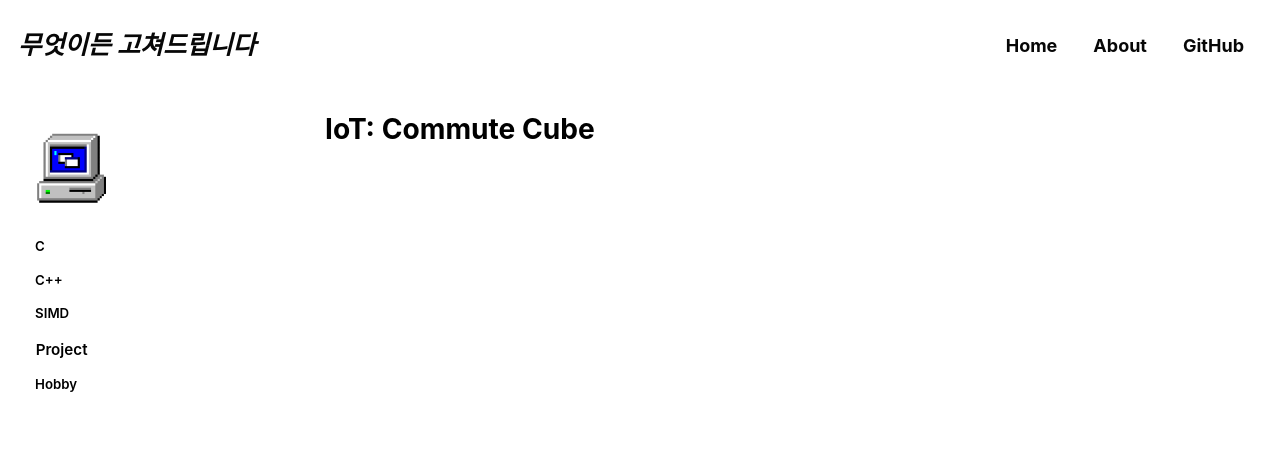
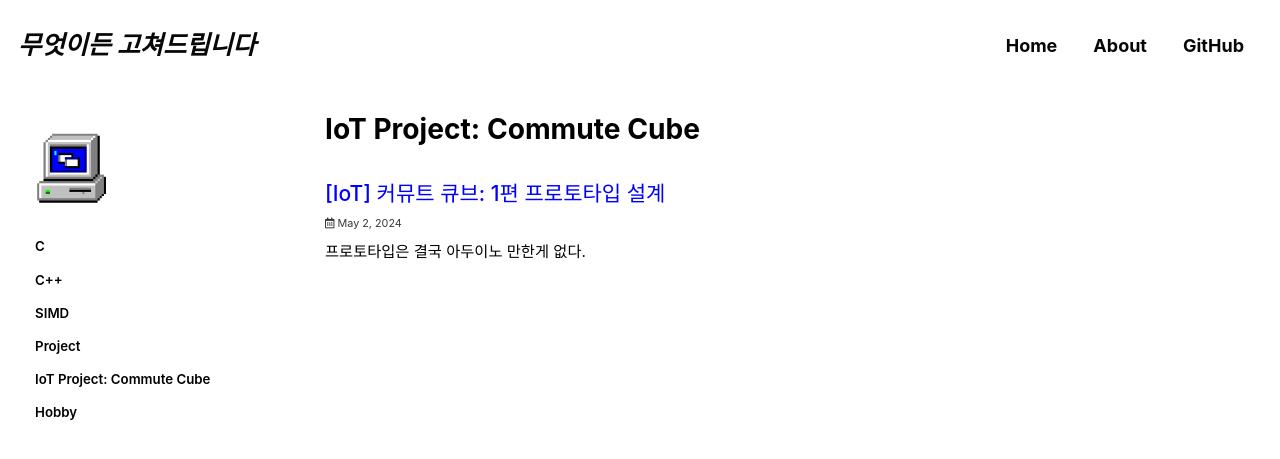
Before and after one commit to jeekpark/jeekpark.github.io, a Jekyll site: the page built from _pages/categories/category-project-commut-cube.md, in a window 1280 px wide and 900 px high. Shown: the top 459 px of the window. Built offline with Jekyll 4.4.1, drawn with Linux system fonts in a browser that asks for light colours; cached includes are drawn as plain includes; some web fonts are replaced.

Commit message:
Update: 2024-05-04

```diff
--- a/_data/navigation.yml
+++ b/_data/navigation.yml
@@ -24,11 +24,9 @@ categories:
     url: /categories/cpp/
   - title: "SIMD"
     url: /categories/simd/
-
   - title: "Project"
-    children:
-      - title: "IoT: Commute Cube"
-        url: /categories/project/
-
+    url: /categories/project/
+  - title: "IoT Project: Commute Cube"
+    url: /categories/project/commute-cube/
   - title: "Hobby"
     url: /categories/hobby/
--- a/_pages/categories/category-project-commut-cube.md
+++ b/_pages/categories/category-project-commut-cube.md
@@ -1,5 +1,5 @@
 ---
-title: "IoT: Commute Cube"
+title: "IoT Project: Commute Cube"
 layout: category
 permalink: /categories/project/commute-cube/
 author_profile: true
--- a/_posts/2024-05-03-project-commute-cube-2.md
+++ b/_posts/2024-05-03-project-commute-cube-2.md
@@ -3,11 +3,11 @@ title: "[IoT] 커뮤트 큐브: 1편 프로토타입 설계"
 excerpt: "프로토타입은 결국 아두이노 만한게 없다."
 
 categories:
-  - Project
+  - iot-commute-cube
 tags:
   - []
 
-permalink: /categories/project/commute-cube-1/
+permalink: /categories/project/commute-cube/1
 
 toc: true
 toc_sticky: true
```
